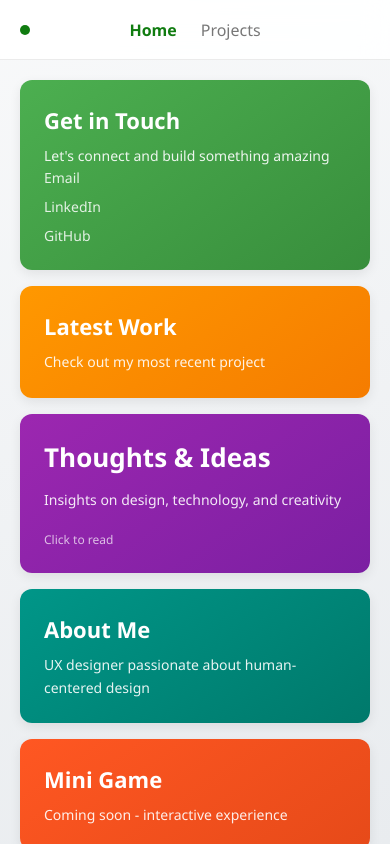
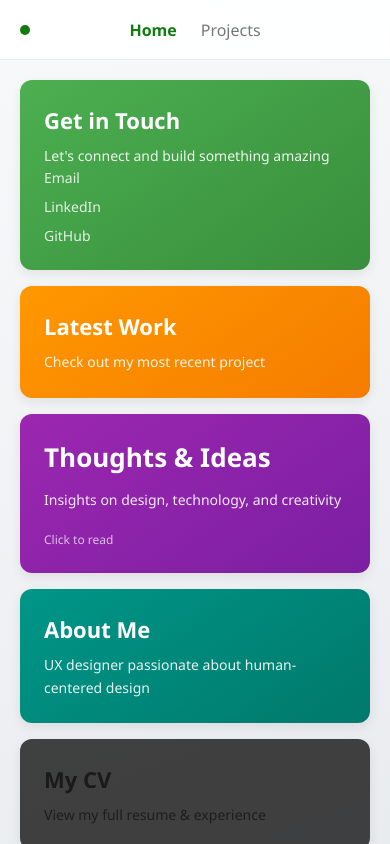
Before and after one commit to ishaaqWVG972/portfolio, a website: page index.html in a window 390 px wide. Drawn offline with nearby package versions, Linux system fonts and the light colour scheme.

Commit message:
Meaningful message

```diff
--- a/index.html
+++ b/index.html
@@ -35,7 +35,7 @@
                     <p class="tile-description">Let's connect and build something amazing</p>
                     <div class="contact-links">
                         <a href="mailto:hello@ishaaq.com" class="contact-link">Email</a>
-                        <a href="https://linkedin.com" class="contact-link" target="_blank" rel="noopener">LinkedIn</a>
+                        <a href="https://www.linkedin.com/in/ishaaqahmed/" class="contact-link" target="_blank" rel="noopener">LinkedIn</a>
                         <a href="https://github.com" class="contact-link" target="_blank" rel="noopener">GitHub</a>
                     </div>
                 </div>
@@ -59,11 +59,11 @@
                     <p class="tile-description">UX designer passionate about human-centered design</p>
                 </div>
 
-                <!-- Game Placeholder Tile -->
-                <div class="tile tile-game" tabindex="0">
-                    <h3 class="tile-title">Mini Game</h3>
-                    <p class="tile-description">Coming soon - interactive experience</p>
-                </div>
+                <!-- CV Tile -->
+                <a href="Ishaaq_Ahmed_CV.pdf" target="_blank" rel="noopener" class="tile tile-cv" tabindex="0" aria-label="View CV - opens PDF in new tab">
+                    <h3 class="tile-title">My CV</h3>
+                    <p class="tile-description">View my full resume & experience</p>
+                </a>
             </div>
         </section>
 
--- a/styles.css
+++ b/styles.css
@@ -213,6 +213,7 @@ body {
 .tile-blog { grid-column: 2; grid-row: 1 / 3; }
 .tile-about { grid-column: 3; grid-row: 1; }
 .tile-game { grid-column: 3; grid-row: 2; }
+.tile-cv { grid-column: 3; grid-row: 2; }
 
 /* ===== BASE TILE STYLES ===== */
 .tile {
@@ -347,6 +348,27 @@ body {
 .tile-game .tile-title,
 .tile-game .tile-description {
     color: var(--text-on-dark);
+}
+
+/* CV Tile */
+.tile-cv {
+    display: block;
+    text-decoration: none;
+    background: rgba(20, 20, 20, 0.8);
+    border: 2px solid var(--xbox-darker-green);
+    color: var(--xbox-white);
+}
+
+.tile-cv:hover {
+    border-color: var(--xbox-green);
+    box-shadow: 0 10px 40px rgba(119, 187, 68, 0.3);
+    background: linear-gradient(135deg, rgba(20, 20, 20, 0.8), rgba(119, 187, 68, 0.1));
+    transform: scale(1.05) translateY(-5px);
+}
+
+.tile-cv .tile-title,
+.tile-cv .tile-description {
+    color: var(--xbox-white);
 }
 
 /* Contact Links */
@@ -1366,6 +1388,7 @@ body {
     .tile-blog { grid-column: 1 / 3; grid-row: 2; }
     .tile-recent { grid-column: 1; grid-row: 3; }
     .tile-game { grid-column: 2; grid-row: 3; }
+    .tile-cv { grid-column: 2; grid-row: 3; }
 
     .projects-container {
         padding-left: 20px;
@@ -1462,7 +1485,8 @@ body {
     .tile-recent,
     .tile-blog,
     .tile-about,
-    .tile-game {
+    .tile-game,
+    .tile-cv {
         grid-column: 1;
         grid-row: auto;
     }
```
Also changed, not shown: 1 other file.
